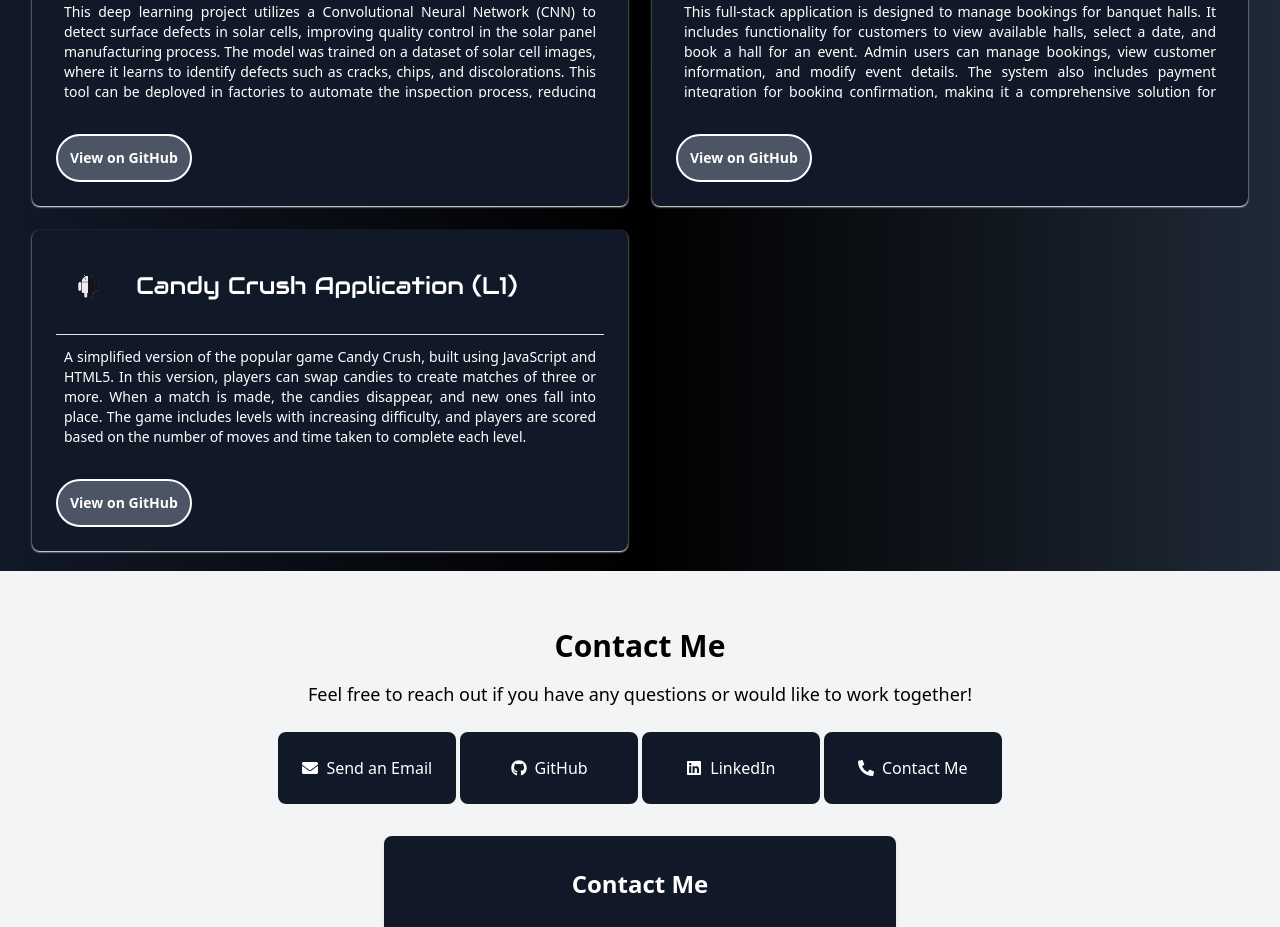
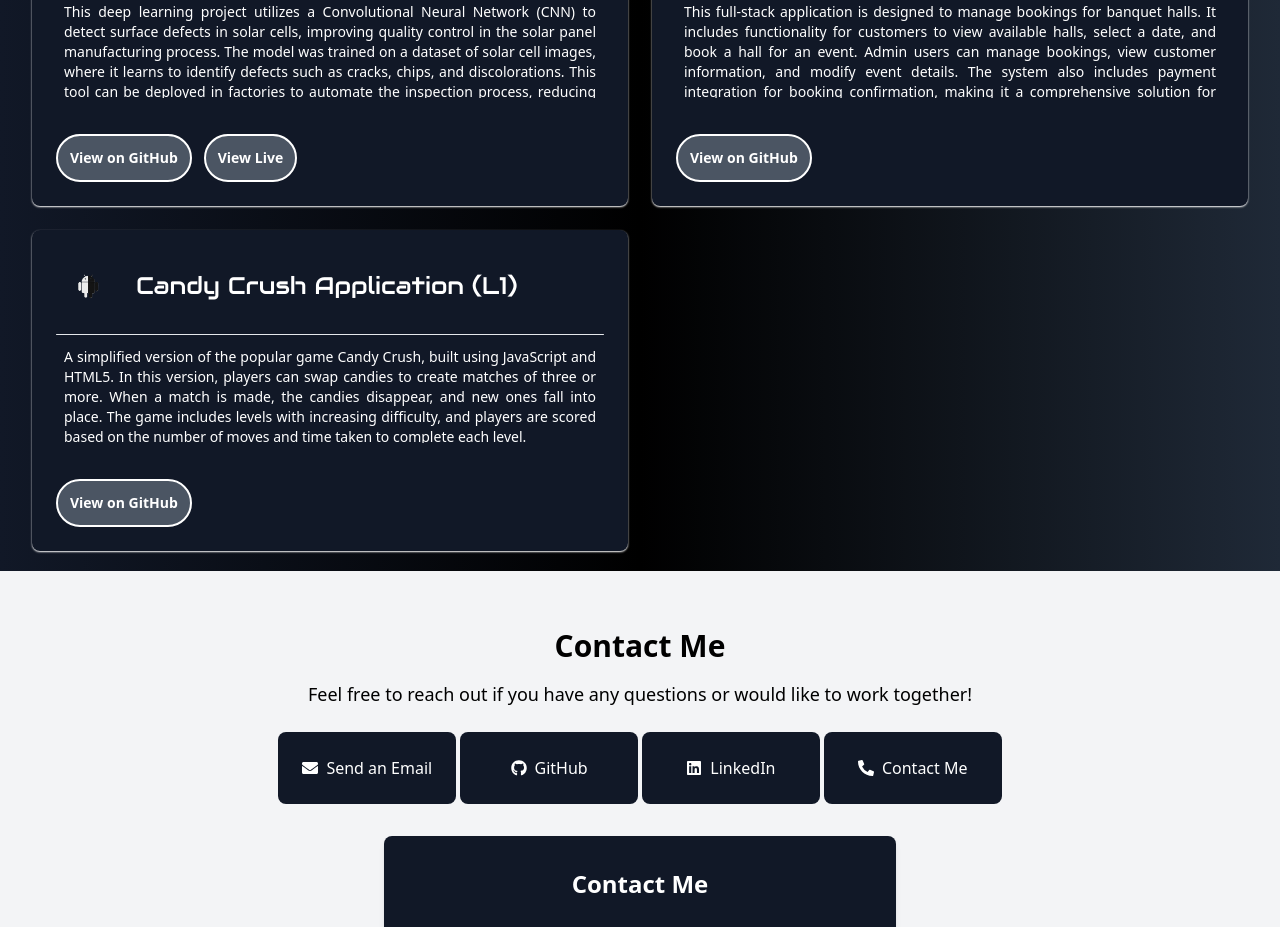
Before and after one commit to Ujwal-GV/UGPortfolio, a React (Vite) app: page / in a window 1280 px wide. Shown: the part 2220-3147 px from the top of the page. Built offline with nearby package versions, Linux system fonts and the light colour scheme; a web font is replaced by a local one.

Commit message:
Git link changes

```diff
--- a/src/components/Projects.jsx
+++ b/src/components/Projects.jsx
@@ -18,8 +18,9 @@ export default function Projects() {
     {
       name: "Solar Cell Surface Defect Detection Using CNN",
       description: "This deep learning project utilizes a Convolutional Neural Network (CNN) to detect surface defects in solar cells, improving quality control in the solar panel manufacturing process. The model was trained on a dataset of solar cell images, where it learns to identify defects such as cracks, chips, and discolorations. This tool can be deployed in factories to automate the inspection process, reducing human error and speeding up production timelines.",
-      github: "https://github.com/Ujwal-GV/NeuralNetwork-Solarcell",
-      image: "/AI.png"
+      github: "https://github.com/Ujwal-GV/NeuralNetwork-Solarcell-v2",
+      image: "/AI.png",
+      link: "https://solar-cell-surface-defect-detection.onrender.com/"
     },
     {
       name: "Banquet Hall Booking System",
```
